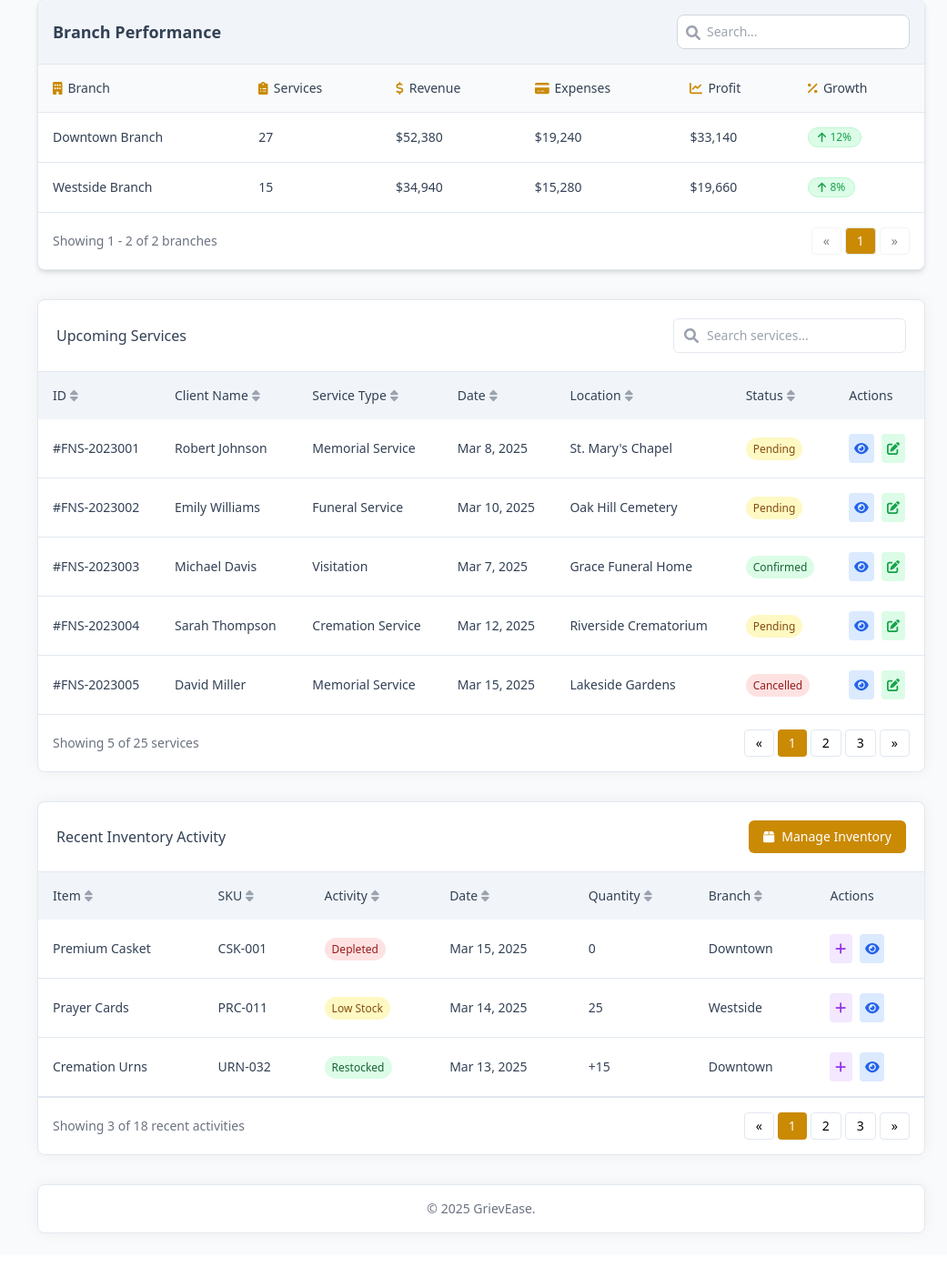
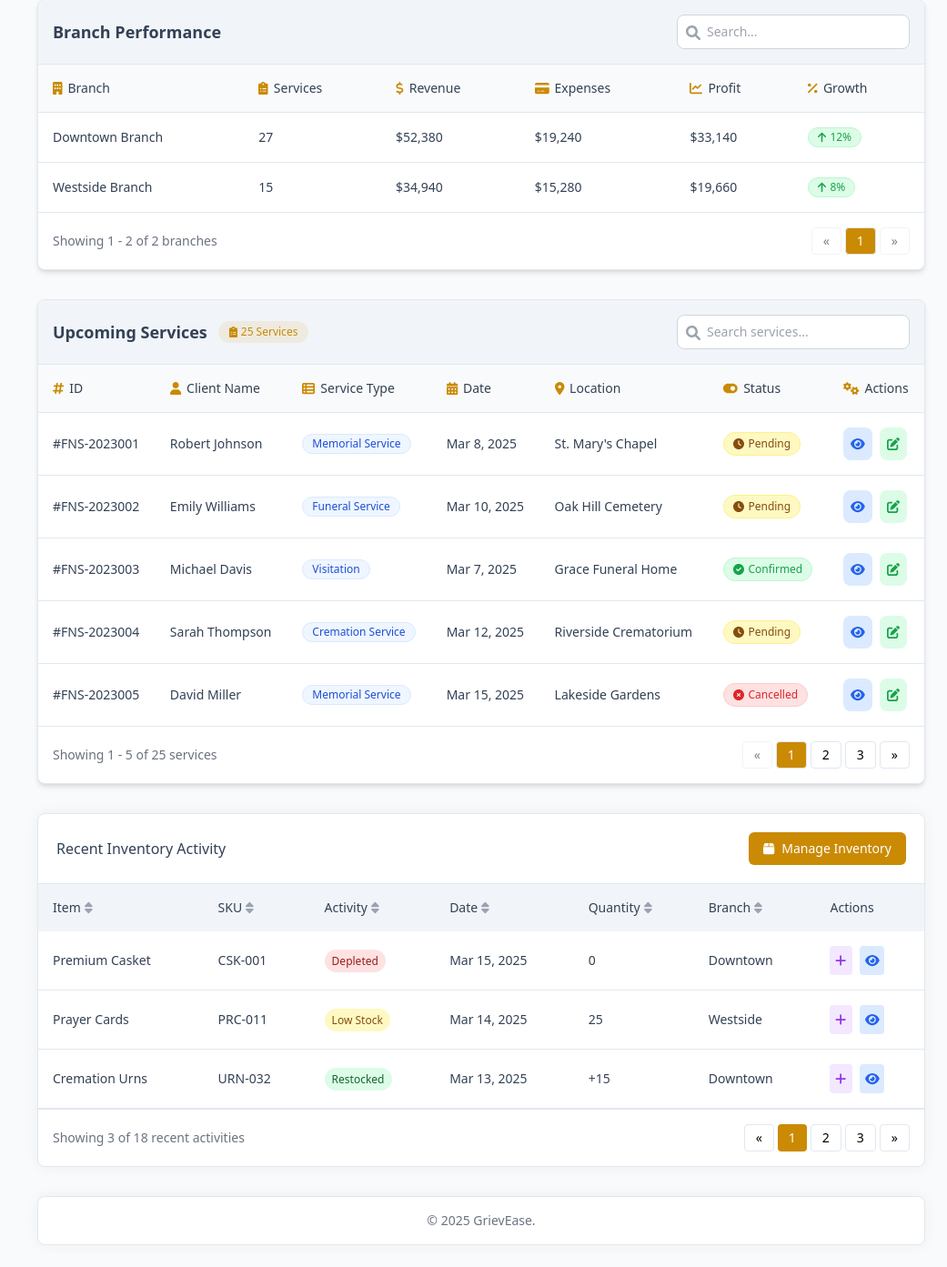
Before and after one commit to wisel-ctrl/grievease-hostinger, a PHP site: page /admin/admin_index.php in a window 1280 px wide. Shown: the part 1551-2944 px from the top of the page at 91% size, without its empty margins (239-1280 px from the left). Before the commit the page ends 2907 px from the top, so only its background shows below. Run offline with PHP 8.4, Linux system fonts and the light colour scheme; a user stored in the database is signed in; data comes from the database, SQL or seed files in the repository; data that the repository does not hold is empty; some libraries are stand-ins or nearby versions.

Commit message:
Update admin_index.php

```diff
--- a/admin/admin_index.php
+++ b/admin/admin_index.php
@@ -503,151 +503,198 @@ require_once '../db_connect.php'; // Database connection
 </div>
 
   <!-- Upcoming Services Table -->
-  <div class="bg-white rounded-lg shadow-sidebar border border-sidebar-border hover:shadow-card transition-all duration-300 mb-8">
-    <div class="flex flex-col sm:flex-row justify-between items-start sm:items-center gap-4 p-5 border-b border-sidebar-border">
-      <h3 class="font-medium text-sidebar-text">Upcoming Services</h3>
-      <div class="flex flex-wrap gap-3">
-        <div class="relative">
-          <input type="text" placeholder="Search services..." class="pl-9 pr-4 py-2 border border-sidebar-border rounded-md text-sm focus:outline-none focus:ring-2 focus:ring-sidebar-accent focus:border-transparent">
-          <div class="absolute inset-y-0 left-0 flex items-center pl-3 pointer-events-none">
-            <i class="fas fa-search text-gray-400"></i>
+<div class="bg-white rounded-lg shadow-md mb-8 border border-sidebar-border overflow-hidden">
+    <!-- Header with Search and Filters -->
+    <div class="bg-sidebar-hover p-4 border-b border-sidebar-border flex flex-col md:flex-row md:items-center md:justify-between gap-4">
+        <div class="flex items-center gap-3">
+            <h3 class="text-lg font-bold text-sidebar-text">Upcoming Services</h3>
+
+            <span class="bg-sidebar-accent bg-opacity-10 text-sidebar-accent px-3 py-1 rounded-full text-xs font-medium flex items-center gap-1">
+                <i class="fas fa-clipboard-list"></i>
+                25 Services
+            </span>
+        </div>
+
+        <!-- Search and Filter Section -->
+        <div class="flex flex-col md:flex-row items-start md:items-center gap-3 w-full md:w-auto">
+            <!-- Search Input -->
+            <div class="relative w-full md:w-64">
+                <input type="text"
+                       placeholder="Search services..."
+                       class="pl-8 pr-3 py-2 w-full border border-gray-300 rounded-lg text-sm focus:outline-none focus:ring-2 focus:ring-sidebar-accent">
+                <i class="fas fa-search absolute left-2.5 top-3 text-gray-400"></i>
             </div>
         </div>
     </div>
-    </div>
+
+    <!-- Services Table -->
     <div class="overflow-x-auto scrollbar-thin">
         <table class="w-full">
             <thead>
-          <tr class="bg-sidebar-hover">
+                <tr class="bg-gray-50 border-b border-sidebar-border">
                     <th class="p-4 text-left text-sm font-medium text-sidebar-text cursor-pointer" onclick="sortTable(0)">
                         <div class="flex items-center">
-                ID <i class="fas fa-sort ml-1 text-gray-400"></i>
+                            <i class="fas fa-hashtag mr-1.5 text-sidebar-accent"></i> ID
                         </div>
                     </th>
                     <th class="p-4 text-left text-sm font-medium text-sidebar-text cursor-pointer" onclick="sortTable(1)">
                         <div class="flex items-center">
-                Client Name <i class="fas fa-sort ml-1 text-gray-400"></i>
+                            <i class="fas fa-user mr-1.5 text-sidebar-accent"></i> Client Name
                         </div>
                     </th>
                     <th class="p-4 text-left text-sm font-medium text-sidebar-text cursor-pointer" onclick="sortTable(2)">
                         <div class="flex items-center">
-                Service Type <i class="fas fa-sort ml-1 text-gray-400"></i>
+                            <i class="fas fa-th-list mr-1.5 text-sidebar-accent"></i> Service Type
                         </div>
                     </th>
                     <th class="p-4 text-left text-sm font-medium text-sidebar-text cursor-pointer" onclick="sortTable(3)">
                         <div class="flex items-center">
-                Date <i class="fas fa-sort ml-1 text-gray-400"></i>
+                            <i class="fas fa-calendar-alt mr-1.5 text-sidebar-accent"></i> Date
                         </div>
                     </th>
                     <th class="p-4 text-left text-sm font-medium text-sidebar-text cursor-pointer" onclick="sortTable(4)">
                         <div class="flex items-center">
-                Location <i class="fas fa-sort ml-1 text-gray-400"></i>
+                            <i class="fas fa-map-marker-alt mr-1.5 text-sidebar-accent"></i> Location
                         </div>
                     </th>
                     <th class="p-4 text-left text-sm font-medium text-sidebar-text cursor-pointer" onclick="sortTable(5)">
                         <div class="flex items-center">
-                Status <i class="fas fa-sort ml-1 text-gray-400"></i>
+                            <i class="fas fa-toggle-on mr-1.5 text-sidebar-accent"></i> Status
                         </div>
                     </th>
-            <th class="p-4 text-left text-sm font-medium text-sidebar-text">Actions</th>
+                    <th class="p-4 text-left text-sm font-medium text-sidebar-text">
+                        <div class="flex items-center">
+                            <i class="fas fa-cogs mr-1.5 text-sidebar-accent"></i> Actions
+                        </div>
+                    </th>
                 </tr>
             </thead>
             <tbody>
-          <tr class="border-b border-sidebar-border hover:bg-sidebar-hover">
+                <tr class="border-b border-sidebar-border hover:bg-sidebar-hover transition-colors">
                     <td class="p-4 text-sm text-sidebar-text font-medium">#FNS-2023001</td>
                     <td class="p-4 text-sm text-sidebar-text">Robert Johnson</td>
-            <td class="p-4 text-sm text-sidebar-text">Memorial Service</td>
+                    <td class="p-4 text-sm text-sidebar-text">
+                        <span class="inline-flex items-center px-2.5 py-0.5 rounded-full text-xs font-medium bg-blue-50 text-blue-700 border border-blue-100">
+                            Memorial Service
+                        </span>
+                    </td>
                     <td class="p-4 text-sm text-sidebar-text">Mar 8, 2025</td>
                     <td class="p-4 text-sm text-sidebar-text">St. Mary's Chapel</td>
                     <td class="p-4 text-sm">
-              <span class="px-2 py-1 bg-yellow-100 text-yellow-800 rounded-full text-xs">Pending</span>
+                        <span class="inline-flex items-center px-2.5 py-1 rounded-full text-xs font-medium bg-yellow-100 text-yellow-800 border border-yellow-200">
+                            <i class="fas fa-clock mr-1"></i> Pending
+                        </span>
                     </td>
                     <td class="p-4 text-sm">
                         <div class="flex space-x-2">
-                <button class="p-1.5 bg-blue-100 text-blue-600 rounded hover:bg-blue-200 transition-all">
+                            <button class="p-2 bg-blue-100 text-blue-600 rounded-lg hover:bg-blue-200 transition-all tooltip" title="View Details">
                                 <i class="fas fa-eye"></i>
                             </button>
-                <button class="p-1.5 bg-green-100 text-green-600 rounded hover:bg-green-200 transition-all">
+                            <button class="p-2 bg-green-100 text-green-600 rounded-lg hover:bg-green-200 transition-all tooltip" title="Edit Service">
                                 <i class="fas fa-edit"></i>
                             </button>
                         </div>
                     </td>
                 </tr>
-          <tr class="border-b border-sidebar-border hover:bg-sidebar-hover">
+                <tr class="border-b border-sidebar-border hover:bg-sidebar-hover transition-colors">
                     <td class="p-4 text-sm text-sidebar-text font-medium">#FNS-2023002</td>
                     <td class="p-4 text-sm text-sidebar-text">Emily Williams</td>
-            <td class="p-4 text-sm text-sidebar-text">Funeral Service</td>
+                    <td class="p-4 text-sm text-sidebar-text">
+                        <span class="inline-flex items-center px-2.5 py-0.5 rounded-full text-xs font-medium bg-blue-50 text-blue-700 border border-blue-100">
+                            Funeral Service
+                        </span>
+                    </td>
                     <td class="p-4 text-sm text-sidebar-text">Mar 10, 2025</td>
                     <td class="p-4 text-sm text-sidebar-text">Oak Hill Cemetery</td>
                     <td class="p-4 text-sm">
-              <span class="px-2 py-1 bg-yellow-100 text-yellow-800 rounded-full text-xs">Pending</span>
+                        <span class="inline-flex items-center px-2.5 py-1 rounded-full text-xs font-medium bg-yellow-100 text-yellow-800 border border-yellow-200">
+                            <i class="fas fa-clock mr-1"></i> Pending
+                        </span>
                     </td>
                     <td class="p-4 text-sm">
                         <div class="flex space-x-2">
-                <button class="p-1.5 bg-blue-100 text-blue-600 rounded hover:bg-blue-200 transition-all">
+                            <button class="p-2 bg-blue-100 text-blue-600 rounded-lg hover:bg-blue-200 transition-all tooltip" title="View Details">
                                 <i class="fas fa-eye"></i>
                             </button>
-                <button class="p-1.5 bg-green-100 text-green-600 rounded hover:bg-green-200 transition-all">
+                            <button class="p-2 bg-green-100 text-green-600 rounded-lg hover:bg-green-200 transition-all tooltip" title="Edit Service">
                                 <i class="fas fa-edit"></i>
                             </button>
                         </div>
                     </td>
                 </tr>
-          <tr class="border-b border-sidebar-border hover:bg-sidebar-hover">
+                <tr class="border-b border-sidebar-border hover:bg-sidebar-hover transition-colors">
                     <td class="p-4 text-sm text-sidebar-text font-medium">#FNS-2023003</td>
                     <td class="p-4 text-sm text-sidebar-text">Michael Davis</td>
-            <td class="p-4 text-sm text-sidebar-text">Visitation</td>
+                    <td class="p-4 text-sm text-sidebar-text">
+                        <span class="inline-flex items-center px-2.5 py-0.5 rounded-full text-xs font-medium bg-blue-50 text-blue-700 border border-blue-100">
+                            Visitation
+                        </span>
+                    </td>
                     <td class="p-4 text-sm text-sidebar-text">Mar 7, 2025</td>
                     <td class="p-4 text-sm text-sidebar-text">Grace Funeral Home</td>
                     <td class="p-4 text-sm">
-              <span class="px-2 py-1 bg-green-100 text-green-800 rounded-full text-xs">Confirmed</span>
+                        <span class="inline-flex items-center px-2.5 py-1 rounded-full text-xs font-medium bg-green-100 text-green-600 border border-green-200">
+                            <i class="fas fa-check-circle mr-1"></i> Confirmed
+                        </span>
                     </td>
                     <td class="p-4 text-sm">
                         <div class="flex space-x-2">
-                <button class="p-1.5 bg-blue-100 text-blue-600 rounded hover:bg-blue-200 transition-all">
+                            <button class="p-2 bg-blue-100 text-blue-600 rounded-lg hover:bg-blue-200 transition-all tooltip" title="View Details">
                                 <i class="fas fa-eye"></i>
                             </button>
-                <button class="p-1.5 bg-green-100 text-green-600 rounded hover:bg-green-200 transition-all">
+                            <button class="p-2 bg-green-100 text-green-600 rounded-lg hover:bg-green-200 transition-all tooltip" title="Edit Service">
                                 <i class="fas fa-edit"></i>
                             </button>
                         </div>
                     </td>
                 </tr>
-          <tr class="border-b border-sidebar-border hover:bg-sidebar-hover">
+                <tr class="border-b border-sidebar-border hover:bg-sidebar-hover transition-colors">
                     <td class="p-4 text-sm text-sidebar-text font-medium">#FNS-2023004</td>
                     <td class="p-4 text-sm text-sidebar-text">Sarah Thompson</td>
-            <td class="p-4 text-sm text-sidebar-text">Cremation Service</td>
+                    <td class="p-4 text-sm text-sidebar-text">
+                        <span class="inline-flex items-center px-2.5 py-0.5 rounded-full text-xs font-medium bg-blue-50 text-blue-700 border border-blue-100">
+                            Cremation Service
+                        </span>
+                    </td>
                     <td class="p-4 text-sm text-sidebar-text">Mar 12, 2025</td>
                     <td class="p-4 text-sm text-sidebar-text">Riverside Crematorium</td>
                     <td class="p-4 text-sm">
-              <span class="px-2 py-1 bg-yellow-100 text-yellow-800 rounded-full text-xs">Pending</span>
+                        <span class="inline-flex items-center px-2.5 py-1 rounded-full text-xs font-medium bg-yellow-100 text-yellow-800 border border-yellow-200">
+                            <i class="fas fa-clock mr-1"></i> Pending
+                        </span>
                     </td>
                     <td class="p-4 text-sm">
                         <div class="flex space-x-2">
-                <button class="p-1.5 bg-blue-100 text-blue-600 rounded hover:bg-blue-200 transition-all">
+                            <button class="p-2 bg-blue-100 text-blue-600 rounded-lg hover:bg-blue-200 transition-all tooltip" title="View Details">
                                 <i class="fas fa-eye"></i>
                             </button>
-                <button class="p-1.5 bg-green-100 text-green-600 rounded hover:bg-green-200 transition-all">
+                            <button class="p-2 bg-green-100 text-green-600 rounded-lg hover:bg-green-200 transition-all tooltip" title="Edit Service">
                                 <i class="fas fa-edit"></i>
                             </button>
                         </div>
                     </td>
                 </tr>
-          <tr class="hover:bg-sidebar-hover">
+                <tr class="hover:bg-sidebar-hover transition-colors">
                     <td class="p-4 text-sm text-sidebar-text font-medium">#FNS-2023005</td>
                     <td class="p-4 text-sm text-sidebar-text">David Miller</td>
-            <td class="p-4 text-sm text-sidebar-text">Memorial Service</td>
+                    <td class="p-4 text-sm text-sidebar-text">
+                        <span class="inline-flex items-center px-2.5 py-0.5 rounded-full text-xs font-medium bg-blue-50 text-blue-700 border border-blue-100">
+                            Memorial Service
+                        </span>
+                    </td>
                     <td class="p-4 text-sm text-sidebar-text">Mar 15, 2025</td>
                     <td class="p-4 text-sm text-sidebar-text">Lakeside Gardens</td>
                     <td class="p-4 text-sm">
-              <span class="px-2 py-1 bg-red-100 text-red-800 rounded-full text-xs">Cancelled</span>
+                        <span class="inline-flex items-center px-2.5 py-1 rounded-full text-xs font-medium bg-red-100 text-red-600 border border-red-200">
+                            <i class="fas fa-times-circle mr-1"></i> Cancelled
+                        </span>
                     </td>
                     <td class="p-4 text-sm">
                         <div class="flex space-x-2">
-                <button class="p-1.5 bg-blue-100 text-blue-600 rounded hover:bg-blue-200 transition-all">
+                            <button class="p-2 bg-blue-100 text-blue-600 rounded-lg hover:bg-blue-200 transition-all tooltip" title="View Details">
                                 <i class="fas fa-eye"></i>
                             </button>
-                <button class="p-1.5 bg-green-100 text-green-600 rounded hover:bg-green-200 transition-all">
+                            <button class="p-2 bg-green-100 text-green-600 rounded-lg hover:bg-green-200 transition-all tooltip" title="Edit Service">
                                 <i class="fas fa-edit"></i>
                             </button>
                         </div>
@@ -656,11 +703,15 @@ require_once '../db_connect.php'; // Database connection
             </tbody>
         </table>
     </div>
+
+    <!-- Pagination -->
     <div class="p-4 border-t border-sidebar-border flex justify-between items-center">
-      <div class="text-sm text-gray-500">Showing 5 of 25 services</div>
+        <div class="text-sm text-gray-500">
+            Showing 1 - 5 of 25 services
+        </div>
         <div class="flex space-x-1">
-        <button class="px-3 py-1 border border-sidebar-border rounded text-sm hover:bg-sidebar-hover">&laquo;</button>
-        <button class="px-3 py-1 bg-sidebar-accent text-white rounded text-sm">1</button>
+            <button class="px-3 py-1 border border-sidebar-border rounded text-sm hover:bg-sidebar-hover opacity-50 cursor-not-allowed" disabled>&laquo;</button>
+            <button class="px-3 py-1 border border-sidebar-border rounded text-sm bg-sidebar-accent text-white">1</button>
             <button class="px-3 py-1 border border-sidebar-border rounded text-sm hover:bg-sidebar-hover">2</button>
             <button class="px-3 py-1 border border-sidebar-border rounded text-sm hover:bg-sidebar-hover">3</button>
             <button class="px-3 py-1 border border-sidebar-border rounded text-sm hover:bg-sidebar-hover">&raquo;</button>
```
Lines whose indentation alone changed are shown as unchanged.
